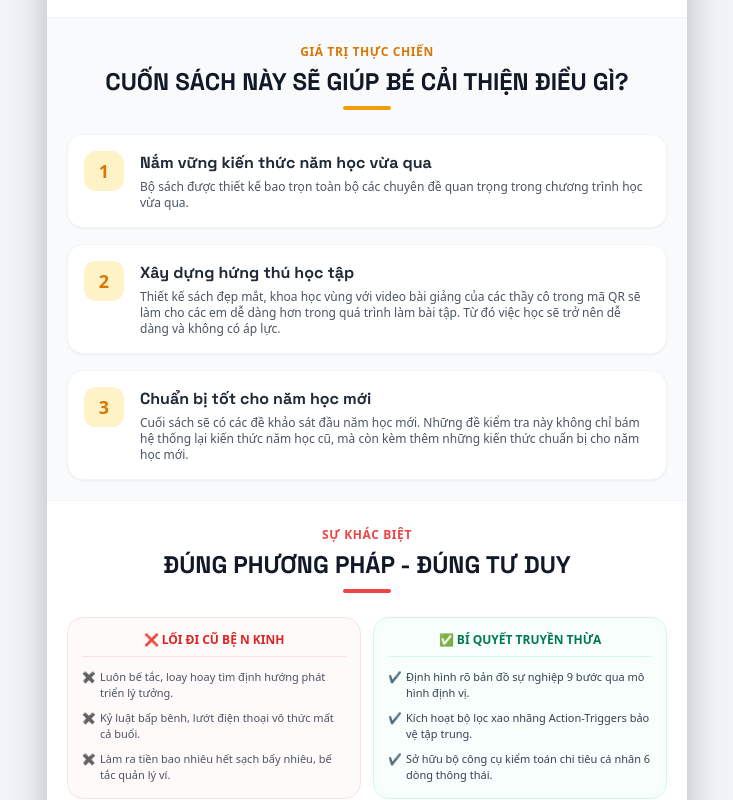
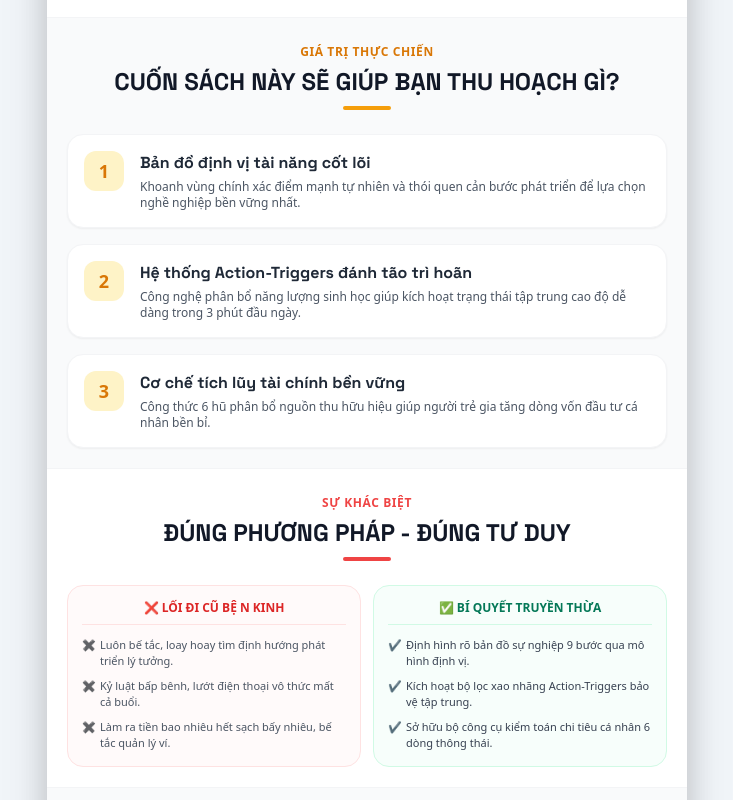
Before and after one commit to hona123234/hona123234.github.io, a plain HTML site: page index.html in a window 1280 px wide. Shown: the part 860-1660 px from the top of the page, without its empty margins (273-1006 px from the left). Drawn offline with nearby package versions, Linux system fonts and the light colour scheme.

Commit message:
Update index.html

```diff
--- a/index.html
+++ b/index.html
@@ -138,7 +138,7 @@
   <div class="bg-gray-50 p-5 border-b border-gray-100">
     <div class="text-center mb-6">
       <span class="text-amber-600 font-semibold text-xs tracking-wider uppercase">Giá trị thực chiến</span>
-      <h2 class="text-xl md:text-2xl font-bold text-gray-900 mt-1">CUỐN SÁCH NÀY SẼ GIÚP BÉ CẢI THIỆN ĐIỀU GÌ?</h2>
+      <h2 class="text-xl md:text-2xl font-bold text-gray-900 mt-1">CUỐN SÁCH NÀY SẼ GIÚP BẠN THU HOẠCH GÌ?</h2>
       <div class="w-12 h-1 bg-amber-500 mx-auto mt-2 rounded"></div>
     </div>
 
@@ -149,8 +149,8 @@
           1
         </div>
         <div>
-          <h3 class="font-extrabold text-sm.5 text-gray-800">Nắm vững kiến thức năm học vừa qua</h3>
-          <p class="text-xs text-gray-600 mt-1 lines-2">Bộ sách được thiết kế bao trọn toàn bộ các chuyên đề quan trọng trong chương trình học vừa qua.</p>
+          <h3 class="font-extrabold text-sm.5 text-gray-800">Bản đồ định vị tài năng cốt lõi</h3>
+          <p class="text-xs text-gray-600 mt-1 lines-2">Khoanh vùng chính xác điểm mạnh tự nhiên và thói quen cản bước phát triển để lựa chọn nghề nghiệp bền vững nhất.</p>
         </div>
       </div>
       <div class="bg-white p-4 rounded-2xl shadow-sm border border-gray-100 flex gap-4">
@@ -158,8 +158,8 @@
           2
         </div>
         <div>
-          <h3 class="font-extrabold text-sm.5 text-gray-800">Xây dựng hứng thú học tập</h3>
-          <p class="text-xs text-gray-600 mt-1 lines-2">Thiết kế sách đẹp mắt, khoa học vùng với video bài giảng của các thầy cô trong mã QR sẽ làm cho các em dễ dàng hơn trong quá trình làm bài tập. Từ đó việc học sẽ trở nên dễ dàng và không có áp lực.</p>
+          <h3 class="font-extrabold text-sm.5 text-gray-800">Hệ thống Action-Triggers đánh tão trì hoãn</h3>
+          <p class="text-xs text-gray-600 mt-1 lines-2">Công nghệ phân bổ năng lượng sinh học giúp kích hoạt trạng thái tập trung cao độ dễ dàng trong 3 phút đầu ngày.</p>
         </div>
       </div>
       <div class="bg-white p-4 rounded-2xl shadow-sm border border-gray-100 flex gap-4">
@@ -167,8 +167,8 @@
           3
         </div>
         <div>
-          <h3 class="font-extrabold text-sm.5 text-gray-800">Chuẩn bị tốt cho năm học mới</h3>
-          <p class="text-xs text-gray-600 mt-1 lines-2">Cuối sách sẽ có các đề khảo sát đầu năm học mới. Những đề kiểm tra này không chỉ bám hệ thống lại kiến thức năm học cũ, mà còn kèm thêm những kiến thức chuẩn bị cho năm học mới.</p>
+          <h3 class="font-extrabold text-sm.5 text-gray-800">Cơ chế tích lũy tài chính bền vững</h3>
+          <p class="text-xs text-gray-600 mt-1 lines-2">Công thức 6 hũ phân bổ nguồn thu hữu hiệu giúp người trẻ gia tăng dòng vốn đầu tư cá nhân bền bỉ.</p>
         </div>
       </div>
     </div>
```
